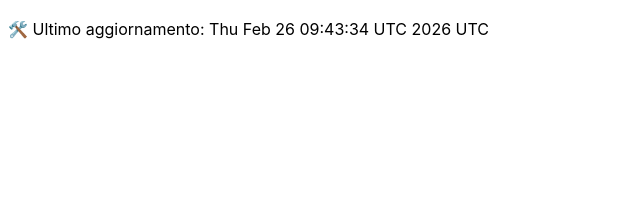
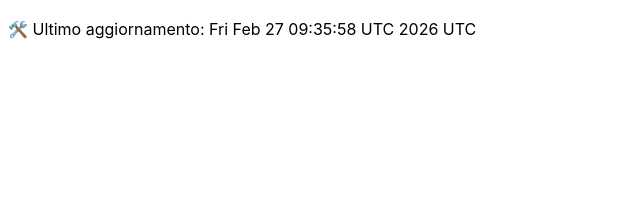
Before and after one commit to DanteTrb/DanteTrb.github.io, a Jekyll site: the page built from badges.md, in a window 1280 px wide. Shown: the top 212 px of the page, without its empty margins (0-640 px from the left). Built offline with Jekyll 4.4.1, drawn with Linux system fonts in a browser that asks for light colours; our own code applies the rules of GitHub Pages for plain Markdown files.

Commit message:
🛠️ Aggiornamento automatico badge

```diff
--- a/badges.md
+++ b/badges.md
@@ -1 +1 @@
-🛠️ Ultimo aggiornamento: Thu Feb 26 09:43:34 UTC 2026 UTC
+🛠️ Ultimo aggiornamento: Fri Feb 27 09:35:58 UTC 2026 UTC
```
